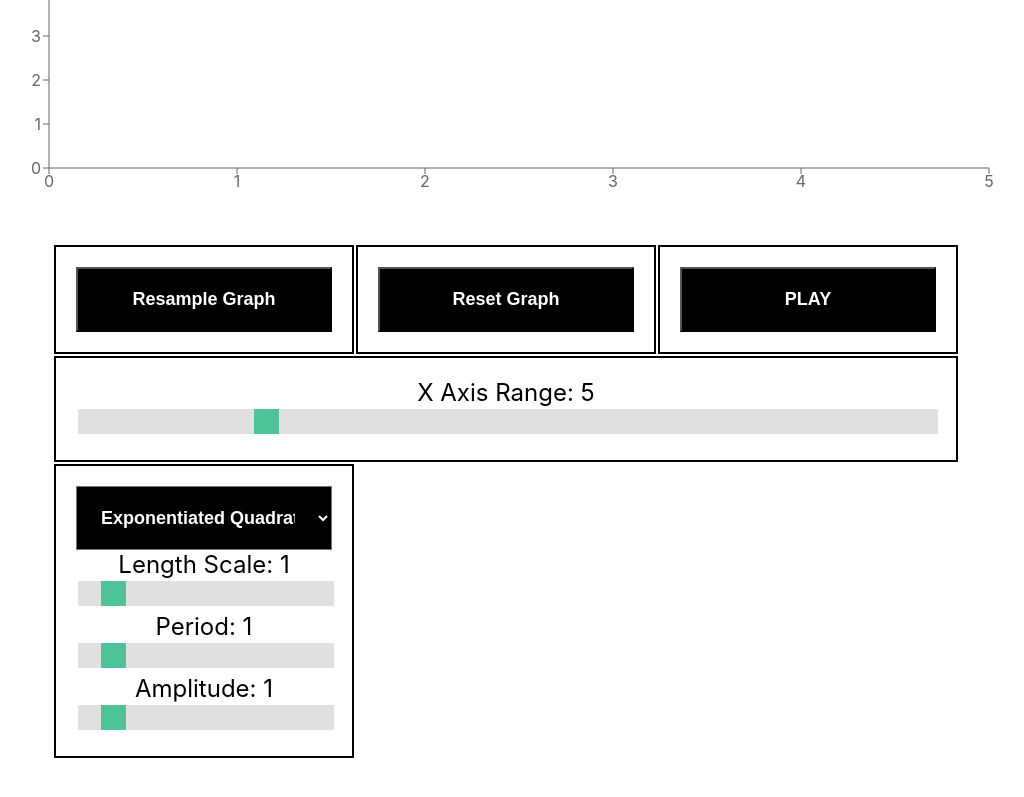
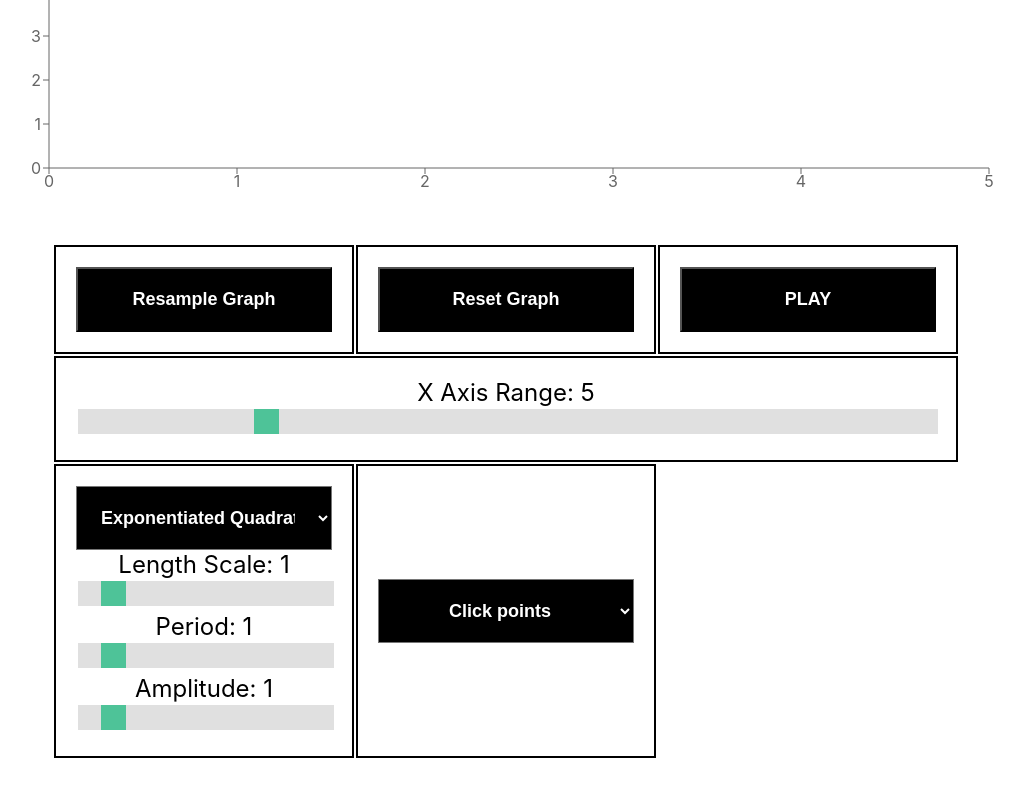
Before and after one commit to mrkobhrai/drawing-sounds, a React (Create React App) app in the folder frontend/: page / in a window 1280 px wide. Shown: the part 510-1307 px from the top of the page, without its empty margins (134-1158 px from the left). Built offline with nearby package versions, Linux system fonts and the light colour scheme.

Commit message:
Add initial way of drawing any line

```diff
--- a/frontend/src/components/SoundGraph.tsx
+++ b/frontend/src/components/SoundGraph.tsx
@@ -5,6 +5,7 @@ import Slider from "./Slider";
 import Dropdown from "./Dropdown";
 import Button from "./Button";
 import {Kernel, kernels, periodicKernel} from "../utils/Kernel";
+import {stat} from "fs";
 
 interface Props {
     width?: number,
@@ -26,6 +27,8 @@ interface State {
     lengthScale: number,
     maxX: number,
     maxY: number,
+    drawMode: boolean,
+    clickHeld: boolean,
 }
 
 class SoundGraph extends React.Component<Props, State> {
@@ -41,10 +44,12 @@ class SoundGraph extends React.Component<Props, State> {
         lengthScale: 1,
         maxX: 5,
         maxY: 10,
+        drawMode: false,
+        clickHeld: false,
     }
 
     handleGraphClick = (e:any) => {
-        if (e) {
+        if (!this.state.drawMode) {
             const xCoord = e.chartX;
             const yCoord = e.chartY;
             const x = this.calcXFromXCoord(xCoord);
@@ -52,8 +57,20 @@ class SoundGraph extends React.Component<Props, State> {
             this.state.userPoints.push({x, y});
             this.onPlot();
             this.setState({})
+        } else {
+            this.setState({clickHeld: !this.state.clickHeld})
         }
     };
+
+    handleMouseMove = (e:any) => {
+        if (this.state.clickHeld) {
+            const xCoord = e.chartX;
+            const yCoord = e.chartY;
+            const x = this.calcXFromXCoord(xCoord);
+            const y = this.calcYFromYCoord(yCoord);
+            this.state.userPoints.push({x, y});
+        }
+    }
 
     handleXAxisSet = (e:any) => {
         this.setState({maxX: parseInt(e.target.value)});
@@ -99,8 +116,7 @@ class SoundGraph extends React.Component<Props, State> {
     }
 
     generateKernelDropdownAndParameters = () => {
-        return <tr>
-            <td className="params">
+        return <td className="params">
             <label className="paramLabel">
                 <Dropdown keyVals={new Map(kernels.map(kernel => [kernel.label, kernel.name]))} onChange={(e) => {
                     this.resetPoints()
@@ -118,8 +134,16 @@ class SoundGraph extends React.Component<Props, State> {
                 }}/>
             })}
         </td>
-        </tr>
+    }
 
+    generateDrawTypeDropdown = () => {
+        return <td className="params">
+            <label className="paramLabel">
+                <Dropdown keyVals={new Map([['Click points', 'false'],['Draw line','true']])} onChange={(e) => {
+                    this.setState({drawMode: e.target.value === 'true'})
+                }}/>
+            </label>
+        </td>
     }
 
     generateTable: () => JSX.Element = () => {
@@ -141,7 +165,10 @@ class SoundGraph extends React.Component<Props, State> {
                         <Slider name={`X Axis Range`} min={1} max={20} value={this.state.maxX} onChange={(e) => this.handleXAxisSet(e)}/>
                     </td>
                 </tr>
+                <tr>
                     {this.generateKernelDropdownAndParameters()}
+                    {this.generateDrawTypeDropdown()}
+                </tr>
             </tbody>
         </table>
     }
@@ -149,7 +176,7 @@ class SoundGraph extends React.Component<Props, State> {
     render () {
             return (
                 <div className="graph-container">
-                    <ComposedChart width={this.width} height={this.height} onClick={this.handleGraphClick} >
+                    <ComposedChart width={this.width} height={this.height} onClick={this.handleGraphClick} onMouseMove={this.handleMouseMove}>
                         <Line type="monotone" dataKey="y" dot={false}  data={this.state.generatedPoints} />
                         <Scatter dataKey="y" fill="red" data={this.state.userPoints} />
                         <XAxis type="number" dataKey="x" domain={[0, this.state.maxX]} interval={0} tickCount={this.state.maxX + 1} height={this.axisLength} />
```
Lines whose indentation alone changed are shown as unchanged.
